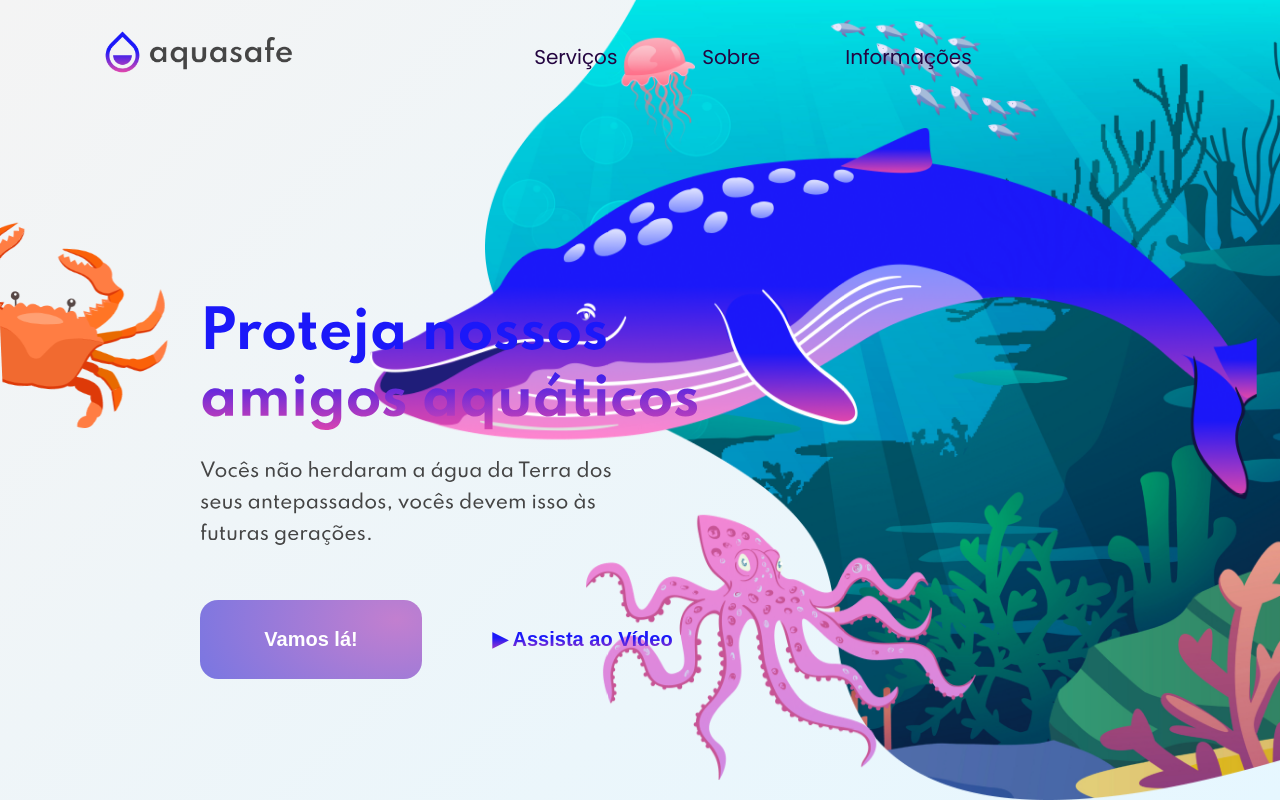
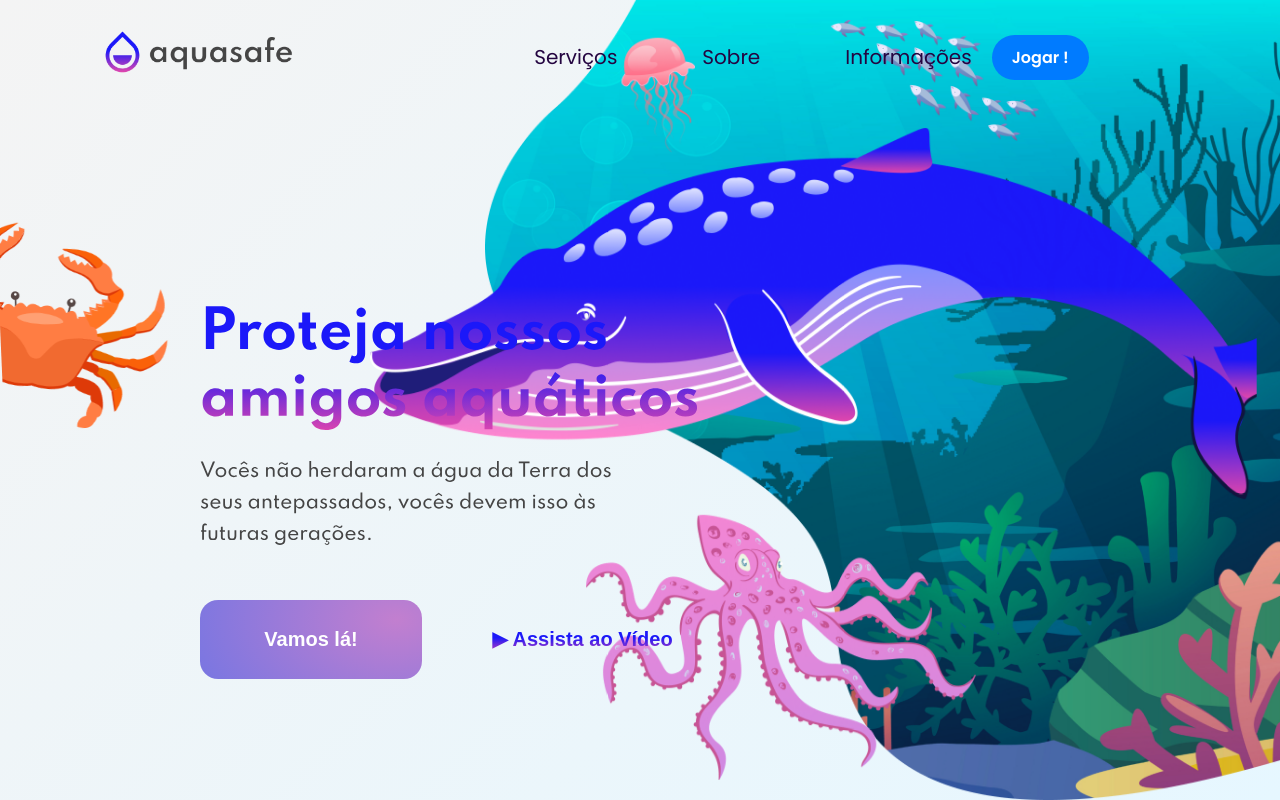
Before and after one commit to odeni3/aquasafe, a React (Vite) app in the folder aquasafe/: page / in a window 1280 px wide. Built offline with nearby package versions, Linux system fonts and the light colour scheme.

Commit message:
alterando header

```diff
--- a/aquasafe/src/components/header/Header.jsx
+++ b/aquasafe/src/components/header/Header.jsx
@@ -15,7 +15,6 @@ function Header() {
             <div className="dropdown-content">
               <Link to="/estatisticas">Estatísticas</Link>
               <Link to="/simulacao">Simulação</Link>
-              <Link to="/flappy">Jogar</Link>
               <Link to="/tabua">Previsão</Link>
             </div>
           </li>
@@ -34,6 +33,9 @@ function Header() {
           </li>
         </ul>
       </nav>
+      <Link to="/flappy" className="play-button">
+        Jogar !
+      </Link>
     </header>
   );
 }
--- a/aquasafe/src/components/header/styles.css
+++ b/aquasafe/src/components/header/styles.css
@@ -75,3 +75,18 @@ body {
   .dropdown:hover .dropdown-content {
     display: block;
   }
+
+  .play-button {
+    padding: 10px 20px;
+    background-color: #007bff;
+    color: white;
+    border-radius: 25px;
+    text-decoration: none;
+    font-weight: bold;
+    margin-left: 20px;
+    transition: background-color 0.3s;
+  }
+
+  .play-button:hover {
+    background-color: #0056b3;
+  }
```
